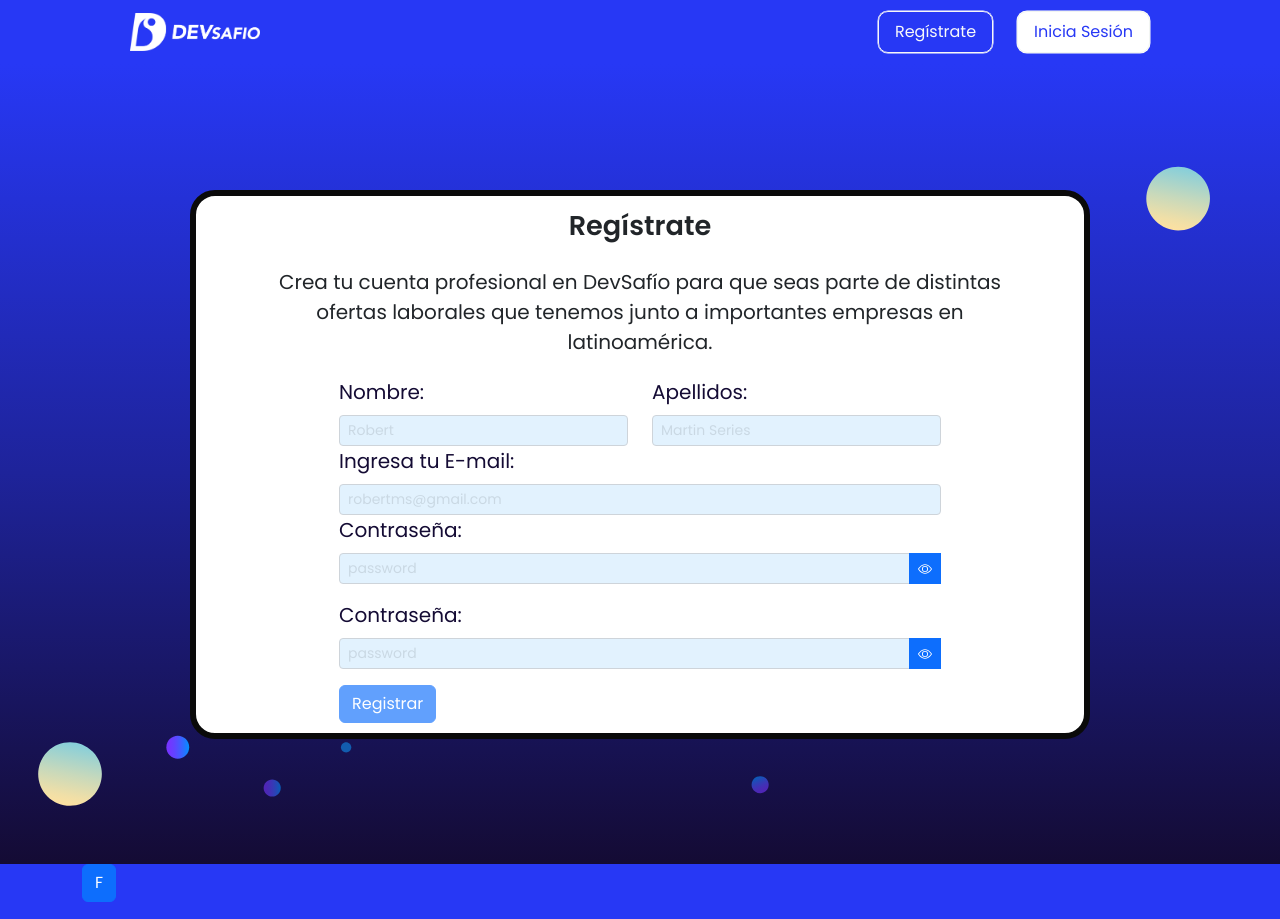
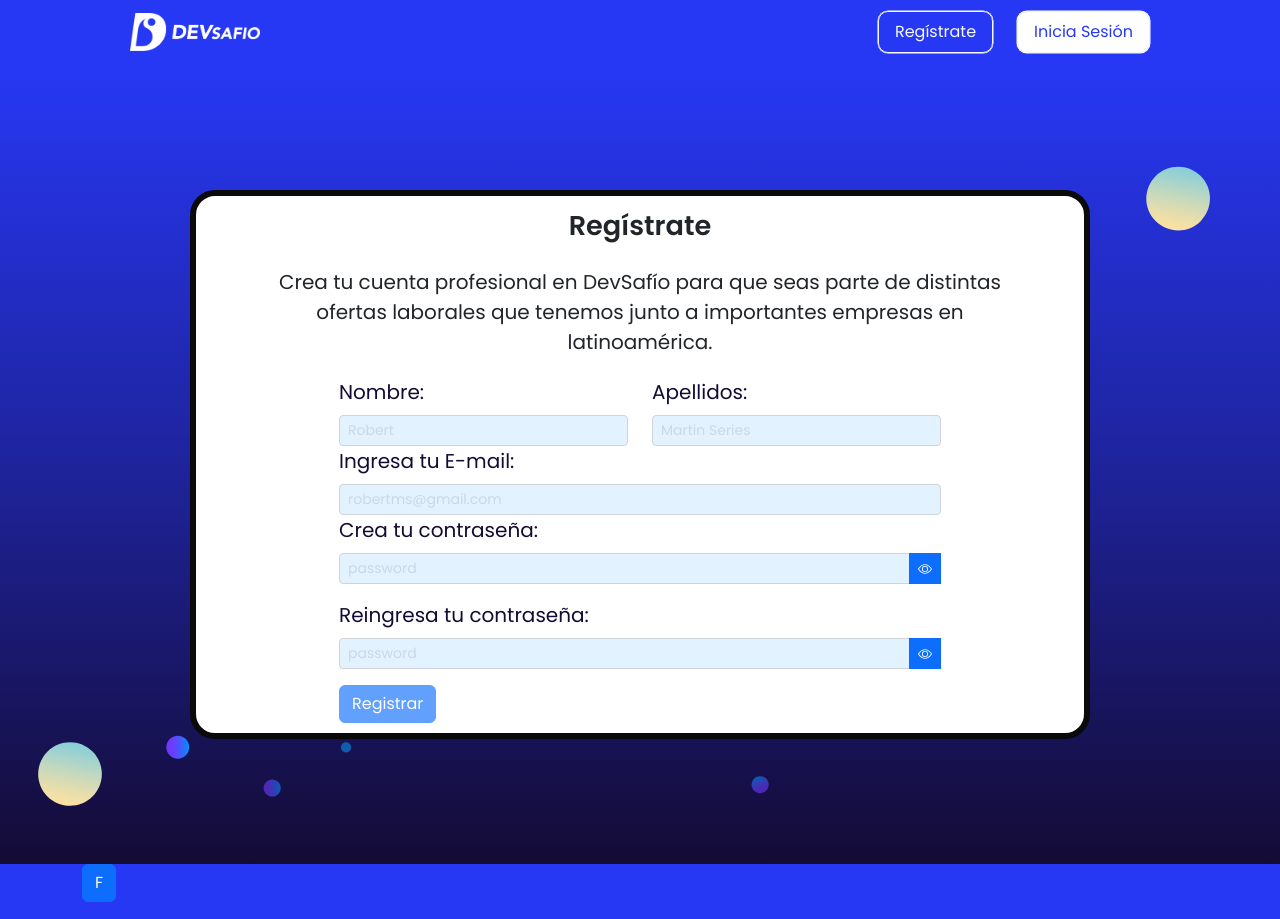
Before and after one commit to dlab-team/c7-frontend, a React (Create React App) app: page /register in a window 1280 px wide. Built offline with nearby package versions, Linux system fonts and the light colour scheme.

Commit message:
validations added

```diff
--- a/src/views/registrar/index.js
+++ b/src/views/registrar/index.js
@@ -4,7 +4,6 @@ import { Form, Col, Row, Button, InputGroup } from "react-bootstrap";
 import { Eye, EyeSlash } from "react-bootstrap-icons";
 import swal from "sweetalert";
 import { useNavigate } from "react-router-dom";
-
 
 const formDefault = {
   nombre: "",
@@ -19,7 +18,7 @@ const UiRegister = () => {
   const [validated, setValidated] = useState(false);
   const [showPassword, setShowPassword] = useState(false);
   const [passwordsMatch, setPasswordsMatch] = useState(true);
-  const navigate = useNavigate()
+  const navigate = useNavigate();
 
   //ACTUALIZA EL FORMULARIO
   const onFormUpdate = (e) => {
@@ -48,15 +47,13 @@ const UiRegister = () => {
     setValidated(true);
 
     if (form.checkValidity()) {
-        swal("Registrado con exito", {
-          icon: "success", timer: 4000,
-        })
-          .then(() => {
-            navigate('/login')
-          })
-
-      }
-
+      swal("Registrado con exito", {
+        icon: "success",
+        timer: 4000,
+      }).then(() => {
+        navigate("/login");
+      });
+    }
   };
 
   useEffect(() => {
@@ -172,7 +169,7 @@ const FormRegister = ({
       <Form.Group as={Row} className="form-group">
         <Col sm="12">
           <Form.Label>
-            <span className="text">Contraseña:</span>
+            <span className="text">Crea tu contraseña:</span>
           </Form.Label>
           <InputGroup className="mb-3">
             <Form.Control
@@ -201,7 +198,7 @@ const FormRegister = ({
       <Form.Group as={Row} className="form-group">
         <Col sm="12">
           <Form.Label>
-            <span className="text">Contraseña:</span>
+            <span className="text">Reingresa tu contraseña:</span>
           </Form.Label>
           <InputGroup className="mb-3">
             <Form.Control
```
